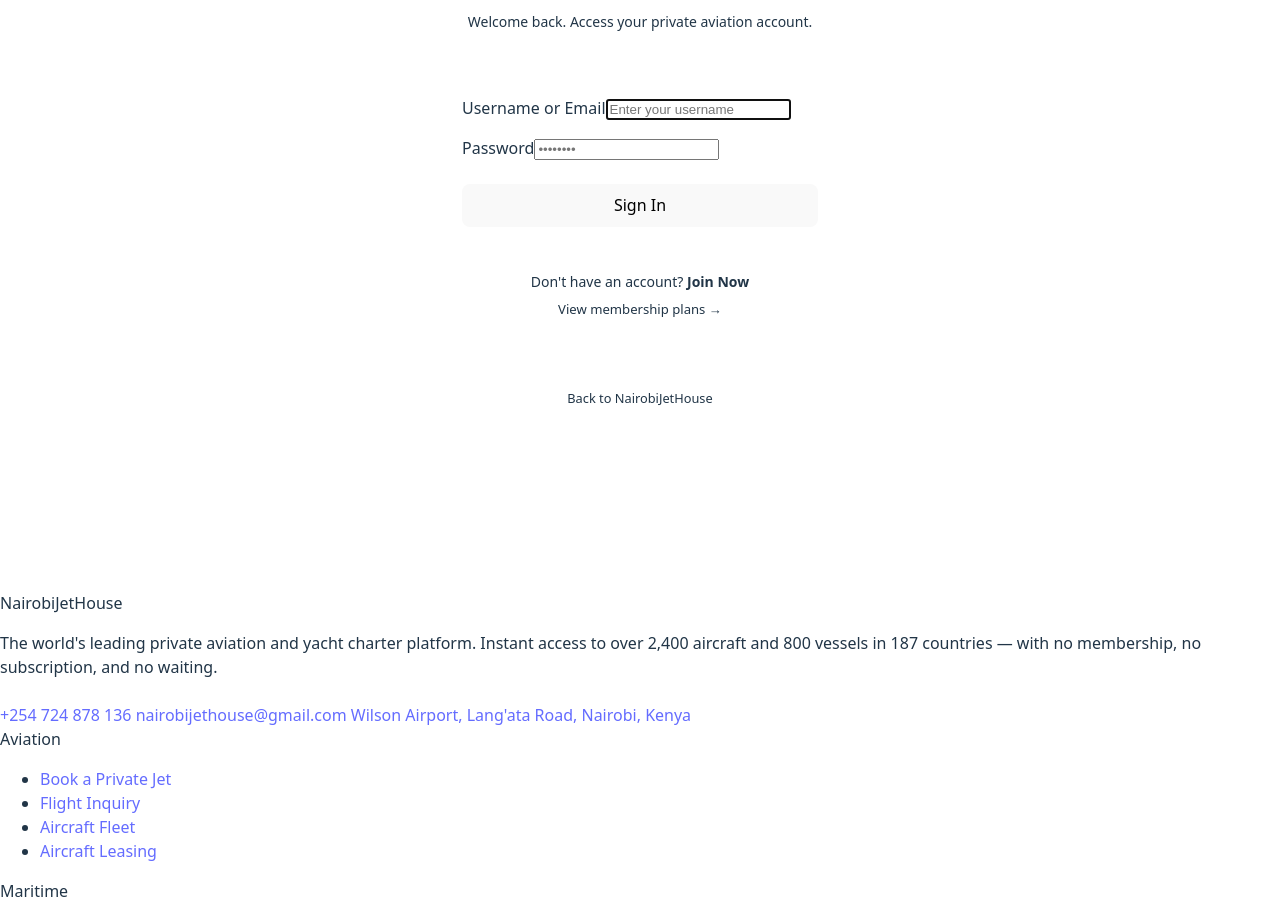
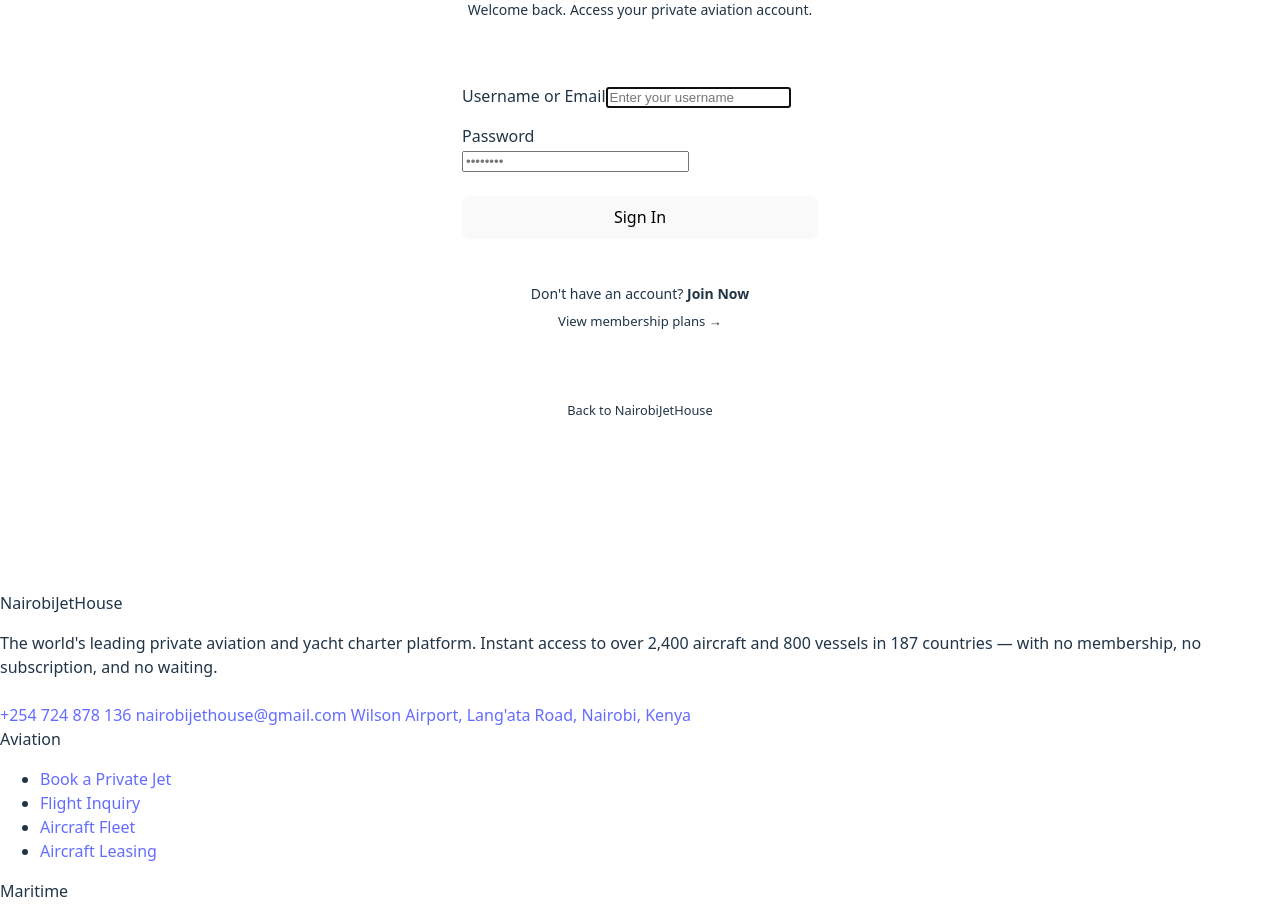
Before and after one commit to steve-ongera/vista_jets, a React (Vite) app in the folder frontend/: page /membership/login in a window 1280 px wide. Shown: the part 800-1723 px from the top of the page. Built offline with nearby package versions, Linux system fonts and the light colour scheme; no server answers; the HTML template or start-up script is replaced by a standard one.

Commit message:
made updates

```diff
--- a/frontend/src/pages/membership/Login.jsx
+++ b/frontend/src/pages/membership/Login.jsx
@@ -4,10 +4,11 @@
 import { loginUser, saveTokens } from '../../services/api'
 
 export default function Login() {
-  const [form, setForm]       = useState({ username: '', password: '' })
-  const [loading, setLoading] = useState(false)
-  const [error, setError]     = useState(null)
-  const navigate              = useNavigate()
+  const [form, setForm]         = useState({ username: '', password: '' })
+  const [loading, setLoading]   = useState(false)
+  const [error, setError]       = useState(null)
+  const [showPass, setShowPass] = useState(false)
+  const navigate                = useNavigate()
 
   const submit = async (e) => {
     e.preventDefault()
@@ -67,14 +68,35 @@
 
             <div className="form-group" style={{ marginBottom: '1.5rem' }}>
               <label className="form-label">Password</label>
+              <div style={{ position: 'relative' }}>
                 <input
                   className="form-control"
-                type="password"
+                  type={showPass ? 'text' : 'password'}
                   required
                   value={form.password}
                   onChange={e => setForm(f => ({ ...f, password: e.target.value }))}
                   placeholder="••••••••"
+                  style={{ paddingRight: '2.75rem' }}
                 />
+                <button
+                  type="button"
+                  onClick={() => setShowPass(v => !v)}
+                  style={{
+                    position: 'absolute', top: '50%', right: '0.75rem',
+                    transform: 'translateY(-50%)',
+                    background: 'none', border: 'none', cursor: 'pointer',
+                    color: 'var(--gray-400)', fontSize: '1rem', padding: '0.2rem',
+                    display: 'flex', alignItems: 'center',
+                    transition: 'color 0.2s',
+                  }}
+                  onMouseEnter={e => e.currentTarget.style.color = 'var(--navy)'}
+                  onMouseLeave={e => e.currentTarget.style.color = 'var(--gray-400)'}
+                  tabIndex={-1}
+                  aria-label={showPass ? 'Hide password' : 'Show password'}
+                >
+                  <i className={`bi ${showPass ? 'bi-eye-slash' : 'bi-eye'}`} />
+                </button>
+              </div>
             </div>
 
             <button
```
Lines whose indentation alone changed are shown as unchanged.
